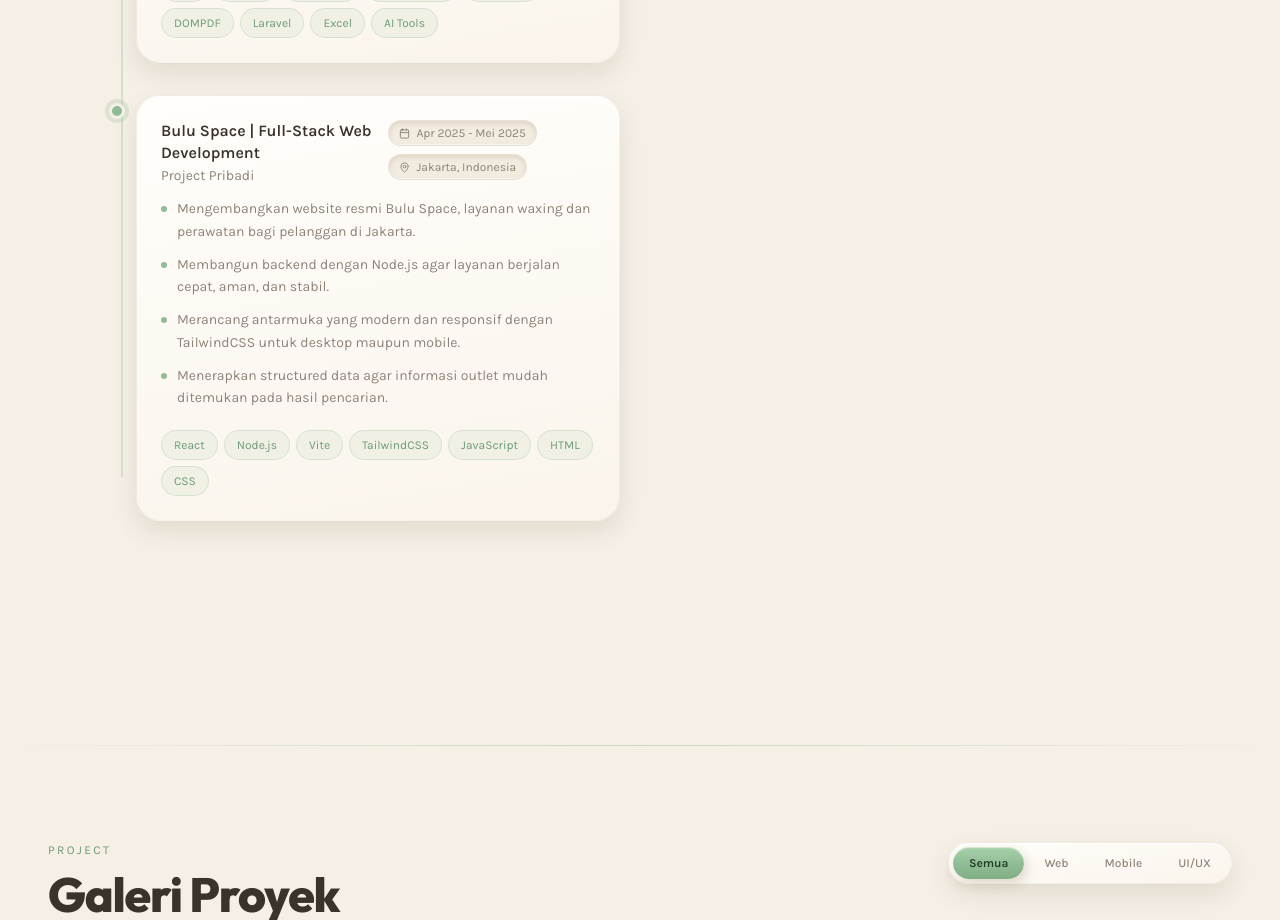
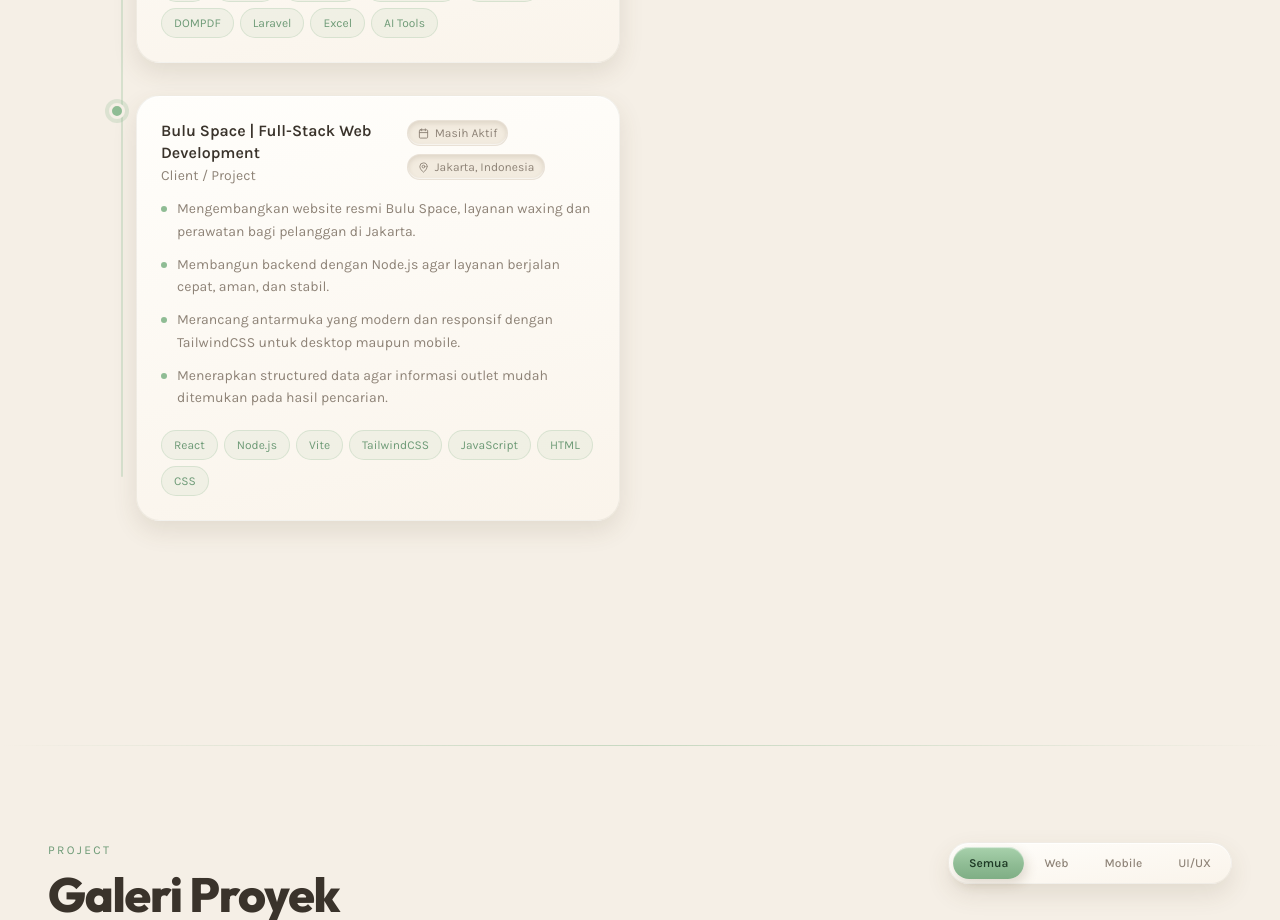
Before and after one commit to dllikrnwn/portofolio-profesional, a React (Vite) app: page / in a window 1280 px wide. Shown: the part 4460-5380 px from the top of the page. Built offline with nearby package versions, Linux system fonts and the light colour scheme.

Commit message:
Update Bulu Space experience: set company to 'Client / Project' and status to 'Masih Aktif'

```diff
--- a/src/data.ts
+++ b/src/data.ts
@@ -129,8 +129,8 @@
   {
     id: "exp5",
     role: "Bulu Space | Full-Stack Web Development",
-    company: "Project Pribadi",
-    period: "Apr 2025 - Mei 2025",
+    company: "Client / Project",
+    period: "Masih Aktif",
     location: "Jakarta, Indonesia",
     description: [
       "Mengembangkan website resmi Bulu Space, layanan waxing dan perawatan bagi pelanggan di Jakarta.",
```
